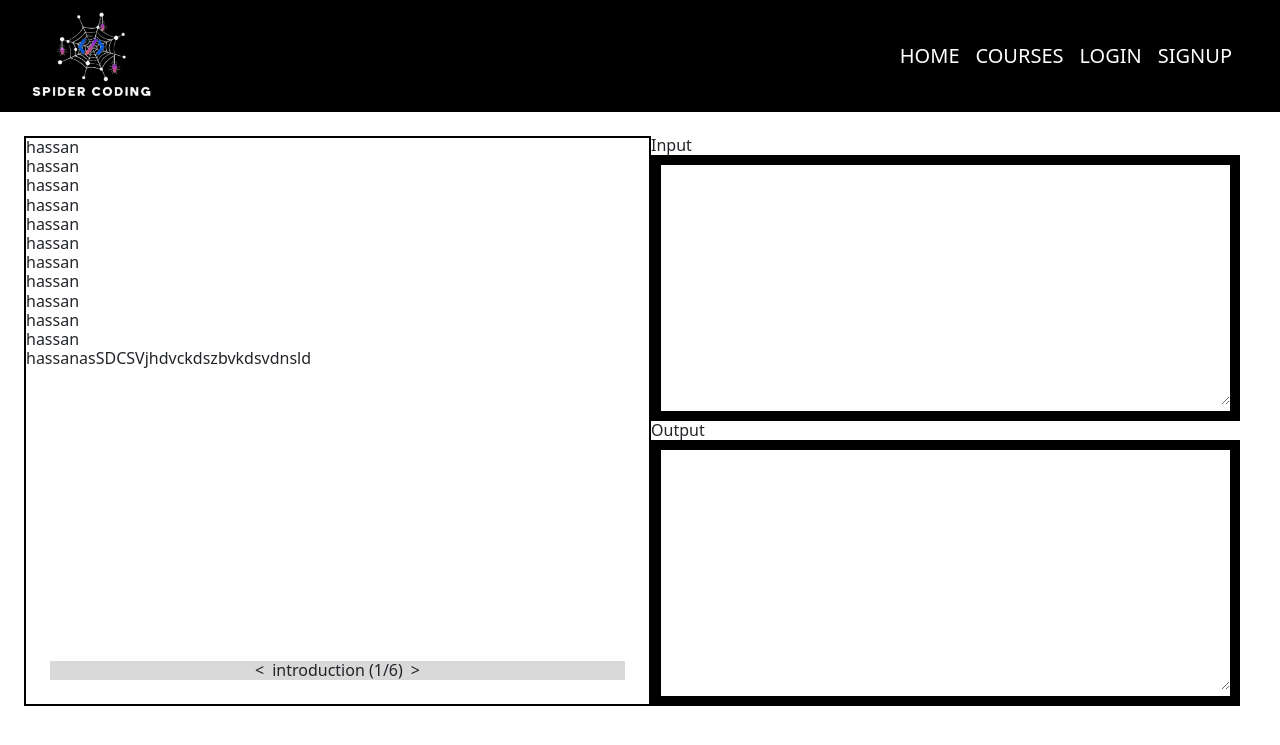
After one commit to hassanmok/final_project_edu, a Django app: page /learn in a window 1280 px wide. The commit adds this page. Shown: the top 745 px of the page. Run offline with Django 5.2, Linux system fonts and the light colour scheme; some libraries are stand-ins or nearby versions.

Commit message:
hassan edit

```diff
--- a/project/edu_app/templates/courses.html
+++ b/project/edu_app/templates/courses.html
@@ -166,7 +166,10 @@
       <div class="relative bg-black rounded-3xl mb-4" style="width: 45%;">
         <img width="300" style="position: absolute;" src="{%static 'images/sp_bg_cour.png'%}" alt="">
         <div class="relative">
-          <button id="JOIN" class="absolute top-0 right-0 rounded-3xl mt-2 mr-4 py-2 px-6">JOIN</button>
+          <a href="{% url 'learn' %}">
+
+            <button id="JOIN" class="absolute top-0 right-0 rounded-3xl mt-2 mr-4 py-2 px-6">JOIN</button>
+          </a>
         </div>
         <div class="relative">
           <div style="color: white;" class="ml-4">
--- a/project/edu_app/templates/index.html
+++ b/project/edu_app/templates/index.html
@@ -324,6 +324,7 @@
               </div>
             </div>
     </div>
+    <!--
 
     <div id="loading-screen">
       <video autoplay muted loop>
@@ -331,6 +332,7 @@
           Your browser does not support the video tag.
       </video>
      </div>
+    -->
 
 
     <!--scripts hassan-->
--- /dev/null
+++ b/project/edu_app/templates/join.html
@@ -0,0 +1,87 @@
+{% load static %}
+<!DOCTYPE html>
+<html lang="en">
+<head>
+        <meta charset="UTF-8">
+        <meta name="viewport" content="width=device-width, initial-scale=1.0">
+        <link href="{% static 'style.css' %}" rel="stylesheet">
+        <link href="https://cdn.jsdelivr.net/npm/bootstrap@5.3.3/dist/css/bootstrap.min.css" rel="stylesheet" integrity="sha384-QWTKZyjpPEjISv5WaRU9OFeRpok6YctnYmDr5pNlyT2bRjXh0JMhjY6hW+ALEwIH" crossorigin="anonymous">
+        <link rel="stylesheet" href="https://cdnjs.cloudflare.com/ajax/libs/bootstrap-icons/1.10.5/font/bootstrap-icons.min.css">
+
+        <script src="https://cdn.tailwindcss.com"></script>
+        <script src="https://code.jquery.com/jquery-3.5.1.min.js"></script>
+        <script src="https://stackpath.bootstrapcdn.com/bootstrap/4.5.2/js/bootstrap.min.js"></script>
+        <script src="https://unpkg.com/typed.js@2.1.0/dist/typed.umd.js"></script>
+        <title>Learn</title>
+        <link rel="icon" type="image/png" sizes="512x512" href="{% static 'images/spider_logo2.png' %}">
+</head>
+<body>
+    <div id="upper_bar" class="bg-black p-8 flex justify-between items-center p-0">
+        <div id="left_bar" class="ml-8 my-2">
+          <a href="#">
+            <img class="h-24" src="{% static 'images/spider_logo2.png' %}" alt="logo_spider">
+          </a>
+        </div>
+        <div id="right_bar" class="flex space-x-4 mr-12 text-xl">
+            <a href="{% url 'index' %}">HOME</a>
+            <a href="{% url 'courses' %}">COURSES</a>
+
+            {% if user.is_authenticated %}
+            <a href="{% url 'challenges' %}">CHALLENGES</a>
+            <a href="{% url 'profile'%}">PROFILE</a>
+            <a href="{% url 'logout'%}" class="pr-1">
+            <svg id="logout" xmlns="http://www.w3.org/2000/svg" class="rounded-xl py-0.5 pr-1" width="32" height="30" fill="currentColor" class="bi bi-box-arrow-in-right" viewBox="0 0 16 16">
+                <path fill-rule="evenodd" d="M6 3.5a.5.5 0 0 1 .5-.5h8a.5.5 0 0 1 .5.5v9a.5.5 0 0 1-.5.5h-8a.5.5 0 0 1-.5-.5v-2a.5.5 0 0 0-1 0v2A1.5 1.5 0 0 0 6.5 14h8a1.5 1.5 0 0 0 1.5-1.5v-9A1.5 1.5 0 0 0 14.5 2h-8A1.5 1.5 0 0 0 5 3.5v2a.5.5 0 0 0 1 0z"/>
+                <path fill-rule="evenodd" d="M11.854 8.354a.5.5 0 0 0 0-.708l-3-3a.5.5 0 1 0-.708.708L10.293 7.5H1.5a.5.5 0 0 0 0 1h8.793l-2.147 2.146a.5.5 0 0 0 .708.708z"/>
+              </svg>
+            </a>
+            {% else %}
+            <a href="{% url 'login' %}">LOGIN</a>
+            <a href="{% url 'signup' %}">SIGNUP</a>
+            {% endif %}
+        </div>
+    </div>
+    <div class="flex justify-between m-4">
+        <div id="document" style="width: 40rem; border: 2px solid black; display: flex; flex-direction: column; justify-content: space-between;">
+            <div>
+                <h1>hassan</h1>
+                <h1>hassan</h1>
+                <h1>hassan</h1>
+                <h1>hassan</h1>
+                <h1>hassan</h1>
+                <h1>hassan</h1>
+                <h1>hassan</h1>
+                <h1>hassan</h1>
+                <h1>hassan</h1>
+                <h1>hassan</h1>
+                <h1>hassan</h1>
+                <h1>hassanasSDCSVjhdvckdszbvkdsvdnsld</h1>
+            </div>
+            <div class="flex justify-center m-4" style="background-color: #D9D9D9;">
+                <h1 class="mr-2">&lt;</h1>
+                <h1>introduction <span>(1/6)</span></h1>
+                <h1 class="ml-2">&gt;</h1>
+            </div>
+
+
+        </div>
+        <div id="input_output" class="mr-4">
+            <div>
+                <h1>Input</h1>
+                <div style="border: 10px solid black;">
+                    <textarea name="" id="" cols="60" rows="10"></textarea>
+                </div>
+            </div>
+            <div>
+                <h1>Output</h1>
+                <div style="border: 10px solid black;">
+                    <textarea name="" id="" cols="60" rows="10"></textarea>
+                </div>
+            </div>
+
+        </div>
+
+    </div>
+
+</body>
+</html>
--- a/project/edu_app/urls.py
+++ b/project/edu_app/urls.py
@@ -9,5 +9,6 @@ urlpatterns = [
     path("login", views.user_login, name="login"),
     path("signup", views.signup, name="signup"),
     path("logout", views.user_logout, name="logout"),
-    path("profile", views.profile, name="profile")
+    path("profile", views.profile, name="profile"),
+    path("learn", views.learn, name="learn"),
 ]
--- a/project/edu_app/views.py
+++ b/project/edu_app/views.py
@@ -63,3 +63,6 @@ def signup(request):
 
 def profile(request):
     return render(request, "profile.html")
+
+def learn(request):
+    return render(request, "join.html")
--- a/project/static/script.js
+++ b/project/static/script.js
@@ -1,10 +1,12 @@
 
 
+/*
 setTimeout(function() {
     document.getElementById("loading-screen").style.display = "none";
     document.getElementById("main").style.display = "block";
 
     },2700);
+    */
 
 var typed = new Typed("#text_mok", {
     strings: ["Join us to<br>learn program like <span style='color: rgb(255, 255, 255);'>spider web.</span>"],
```
Also changed, not shown: project/db.sqlite3.
